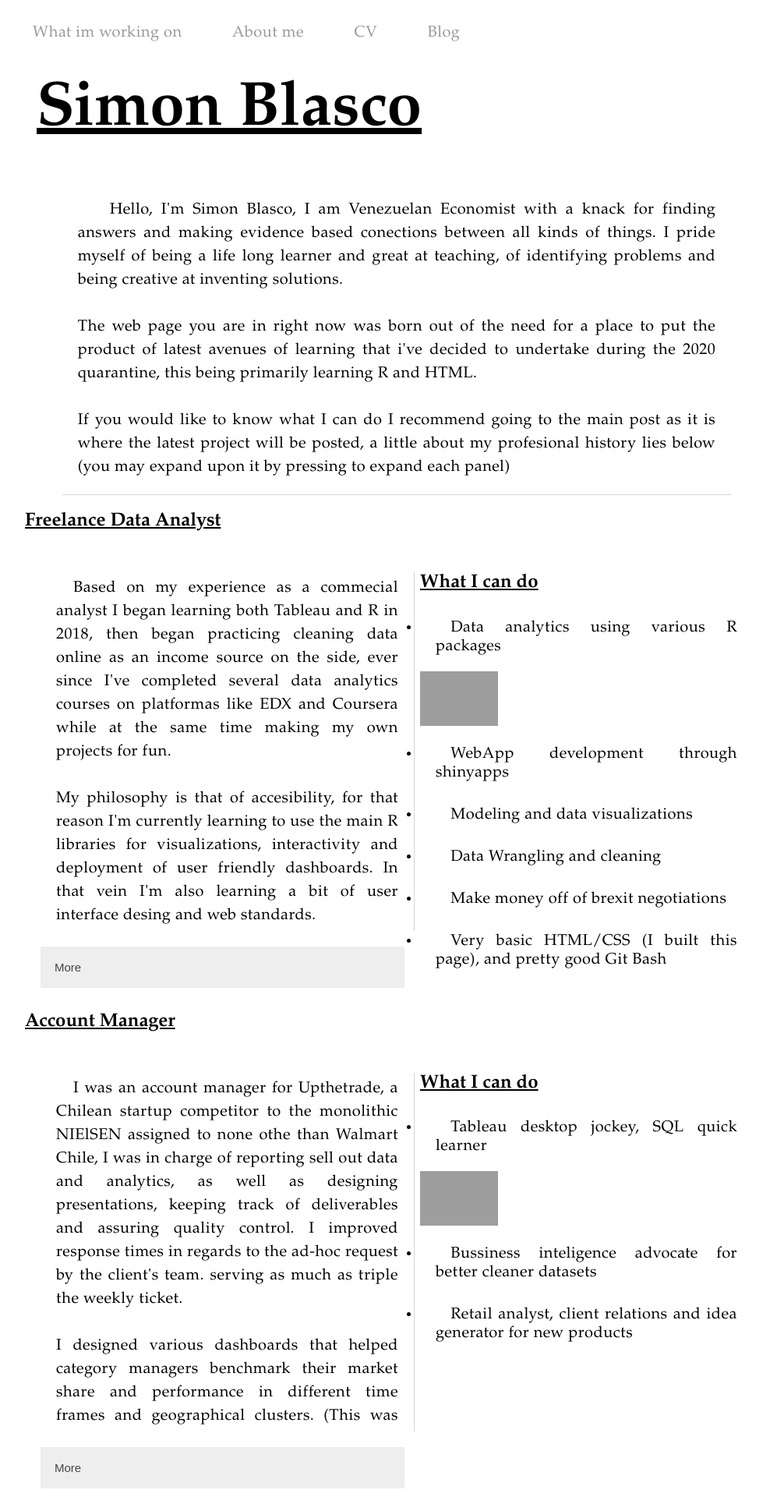
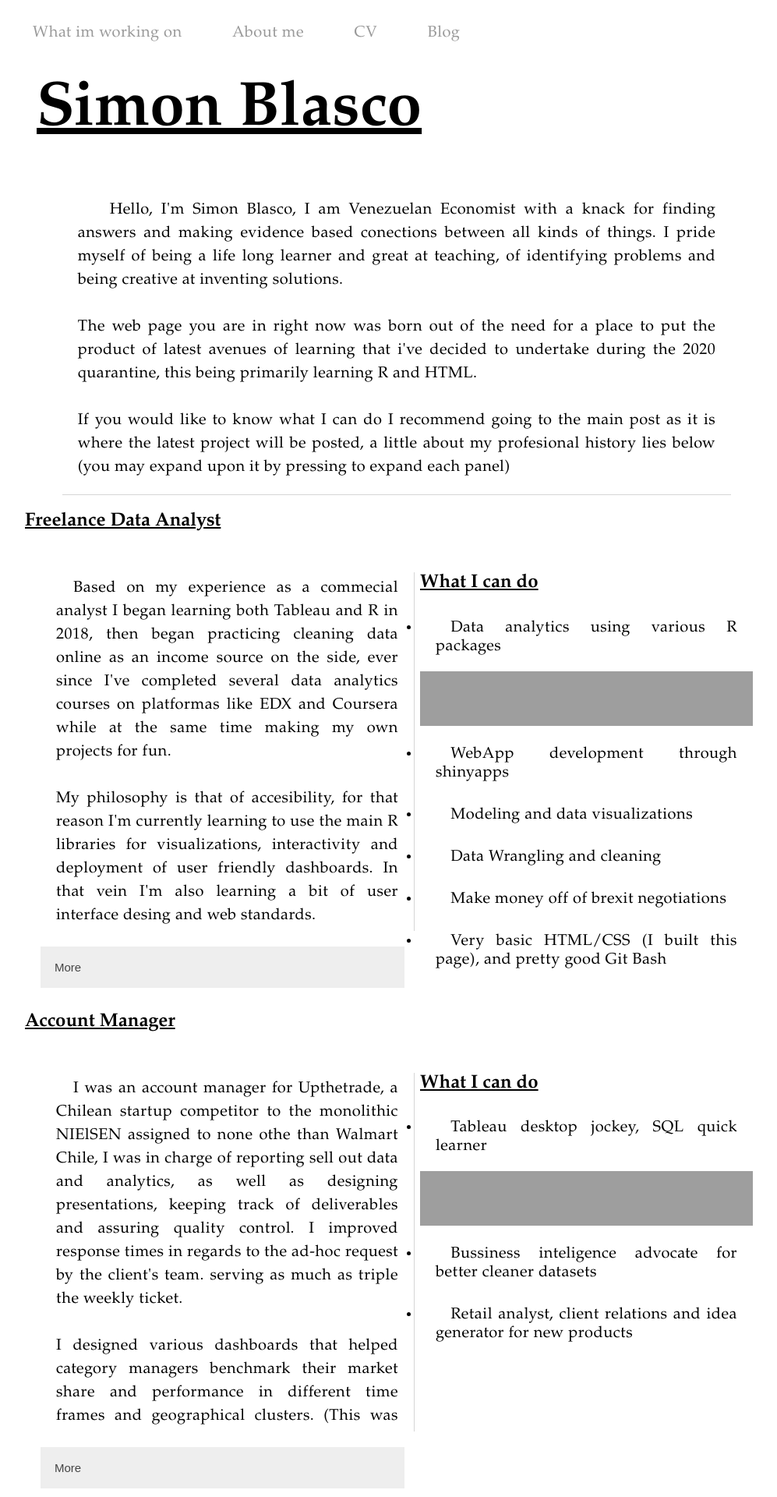
Before and after one commit to sblasco7/sblasco7.github.io, a Jekyll site: the page cv.html, which Jekyll copies as it is, in a window 1280 px wide. Shown: the top 1920 px of the page at 78% size, without its empty margins (156-1153 px from the left). Built offline with Jekyll 4.4.1, drawn with Linux system fonts in a browser that asks for light colours; grey boxes are pictures that could not be loaded.

Commit message:
img sizing

```diff
--- a/css/cv.css
+++ b/css/cv.css
@@ -126,6 +126,6 @@ a:hover {
 }
 img {
    align-self: center;
-   width: 100px;
+   width: 100%;
    height: 70px;
 }
--- a/cv.html
+++ b/cv.html
@@ -95,7 +95,7 @@
 				<h2>What I can do</h2>
 				<ul>
 					<li>Tableau desktop jockey, SQL quick learner</li>
-					<img width = 100% src="https://cdns.tblsft.com/sites/all/themes/tabwat/logo.png">
+					<img src="https://cdns.tblsft.com/sites/all/themes/tabwat/logo.png">
 					<li>Bussiness inteligence advocate for better cleaner datasets</li>
 					<li>Retail analyst, client relations and idea generator for new products</li>
 				</ul>
```
